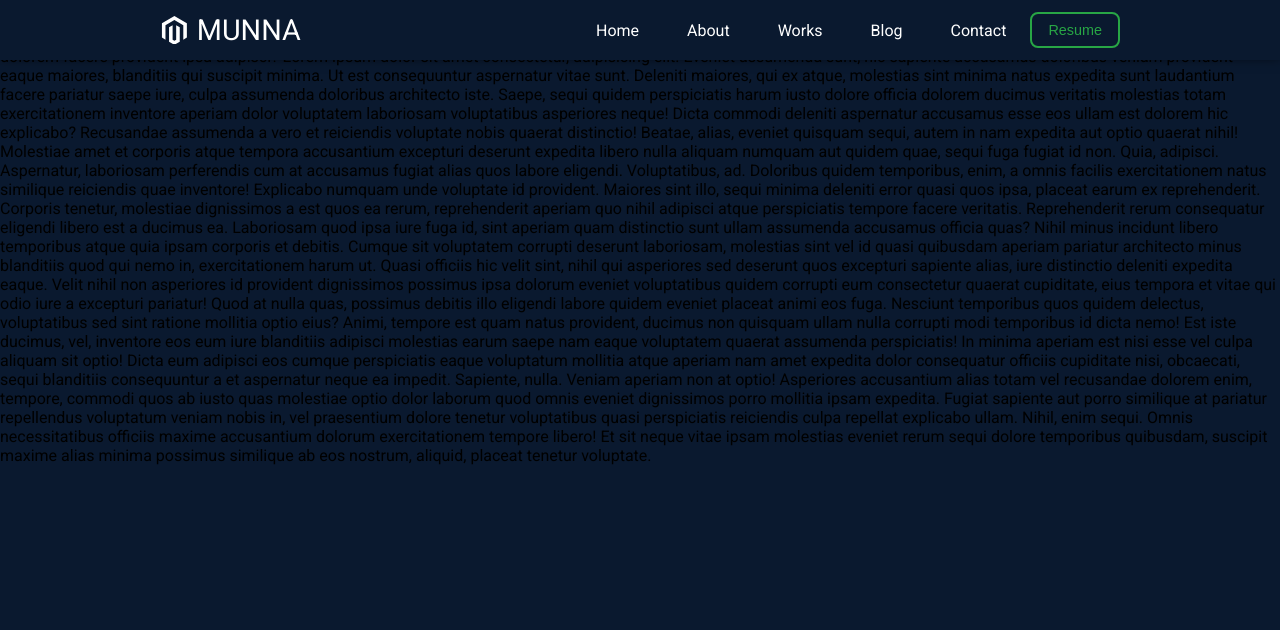
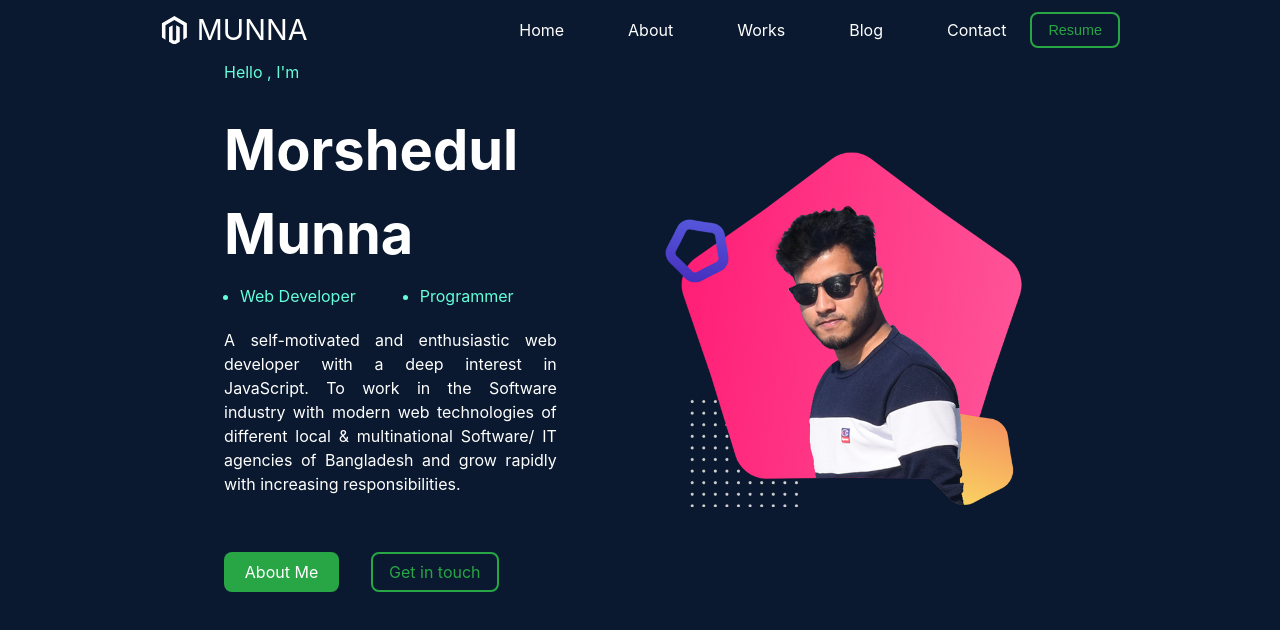
Before and after one commit to morshedulmunna/exacademy, a React (Create React App) app: page / in a window 1280 px wide. Shown: the top 630 px of the page. Built offline with nearby package versions, Linux system fonts and the light colour scheme.

Commit message:
Info details added

```diff
--- a/src/components/InfoDetails/InfoDetails.jsx
+++ b/src/components/InfoDetails/InfoDetails.jsx
@@ -1,69 +1,35 @@
 import React from "react";
-
+import "./InfoDetailsStyle.css";
+import "../../responsive.css";
+import H_Image from "../../../src/images/infosecimg.png";
 const InfoDetails = () => {
   return (
-    <div>
-      <h2>Info Details</h2>
-      <p>
-        Lorem ipsum dolor sit amet consectetur adipisicing elit. Ab incidunt, id
-        sed sint recusandae nobis saepe ratione eaque consequatur earum alias
-        quaerat? Unde eligendi modi dolorem facere provident ipsa adipisci?
-        Lorem ipsum dolor sit amet consectetur, adipisicing elit. Eveniet
-        assumenda sunt, hic sapiente accusamus doloribus veniam provident eaque
-        maiores, blanditiis qui suscipit minima. Ut est consequuntur aspernatur
-        vitae sunt. Deleniti maiores, qui ex atque, molestias sint minima natus
-        expedita sunt laudantium facere pariatur saepe iure, culpa assumenda
-        doloribus architecto iste. Saepe, sequi quidem perspiciatis harum iusto
-        dolore officia dolorem ducimus veritatis molestias totam exercitationem
-        inventore aperiam dolor voluptatem laboriosam voluptatibus asperiores
-        neque! Dicta commodi deleniti aspernatur accusamus esse eos ullam est
-        dolorem hic explicabo? Recusandae assumenda a vero et reiciendis
-        voluptate nobis quaerat distinctio! Beatae, alias, eveniet quisquam
-        sequi, autem in nam expedita aut optio quaerat nihil! Molestiae amet et
-        corporis atque tempora accusantium excepturi deserunt expedita libero
-        nulla aliquam numquam aut quidem quae, sequi fuga fugiat id non. Quia,
-        adipisci. Aspernatur, laboriosam perferendis cum at accusamus fugiat
-        alias quos labore eligendi. Voluptatibus, ad. Doloribus quidem
-        temporibus, enim, a omnis facilis exercitationem natus similique
-        reiciendis quae inventore! Explicabo numquam unde voluptate id
-        provident. Maiores sint illo, sequi minima deleniti error quasi quos
-        ipsa, placeat earum ex reprehenderit. Corporis tenetur, molestiae
-        dignissimos a est quos ea rerum, reprehenderit aperiam quo nihil
-        adipisci atque perspiciatis tempore facere veritatis. Reprehenderit
-        rerum consequatur eligendi libero est a ducimus ea. Laboriosam quod ipsa
-        iure fuga id, sint aperiam quam distinctio sunt ullam assumenda
-        accusamus officia quas? Nihil minus incidunt libero temporibus atque
-        quia ipsam corporis et debitis. Cumque sit voluptatem corrupti deserunt
-        laboriosam, molestias sint vel id quasi quibusdam aperiam pariatur
-        architecto minus blanditiis quod qui nemo in, exercitationem harum ut.
-        Quasi officiis hic velit sint, nihil qui asperiores sed deserunt quos
-        excepturi sapiente alias, iure distinctio deleniti expedita eaque. Velit
-        nihil non asperiores id provident dignissimos possimus ipsa dolorum
-        eveniet voluptatibus quidem corrupti eum consectetur quaerat cupiditate,
-        eius tempora et vitae qui odio iure a excepturi pariatur! Quod at nulla
-        quas, possimus debitis illo eligendi labore quidem eveniet placeat animi
-        eos fuga. Nesciunt temporibus quos quidem delectus, voluptatibus sed
-        sint ratione mollitia optio eius? Animi, tempore est quam natus
-        provident, ducimus non quisquam ullam nulla corrupti modi temporibus id
-        dicta nemo! Est iste ducimus, vel, inventore eos eum iure blanditiis
-        adipisci molestias earum saepe nam eaque voluptatem quaerat assumenda
-        perspiciatis! In minima aperiam est nisi esse vel culpa aliquam sit
-        optio! Dicta eum adipisci eos cumque perspiciatis eaque voluptatum
-        mollitia atque aperiam nam amet expedita dolor consequatur officiis
-        cupiditate nisi, obcaecati, sequi blanditiis consequuntur a et
-        aspernatur neque ea impedit. Sapiente, nulla. Veniam aperiam non at
-        optio! Asperiores accusantium alias totam vel recusandae dolorem enim,
-        tempore, commodi quos ab iusto quas molestiae optio dolor laborum quod
-        omnis eveniet dignissimos porro mollitia ipsam expedita. Fugiat sapiente
-        aut porro similique at pariatur repellendus voluptatum veniam nobis in,
-        vel praesentium dolore tenetur voluptatibus quasi perspiciatis
-        reiciendis culpa repellat explicabo ullam. Nihil, enim sequi. Omnis
-        necessitatibus officiis maxime accusantium dolorum exercitationem
-        tempore libero! Et sit neque vitae ipsam molestias eveniet rerum sequi
-        dolore temporibus quibusdam, suscipit maxime alias minima possimus
-        similique ab eos nostrum, aliquid, placeat tenetur voluptate.
-      </p>
-    </div>
+    <>
+      <section className=" container wrapper">
+        <div className="text__area">
+          <span>Hello , I'm</span>
+          <h1>Morshedul Munna</h1>
+          <ul>
+            <li>Web Developer</li>
+            <li>Programmer</li>
+          </ul>
+          <p>
+            A self-motivated and enthusiastic web developer with a deep interest
+            in JavaScript. To work in the Software industry with modern web
+            technologies of different local & multinational Software/ IT
+            agencies of Bangladesh and grow rapidly with increasing
+            responsibilities.
+          </p>
+          <a href="/about" id="about">
+            About Me
+          </a>
+          <a id="touch" href="/contact">
+            Get in touch
+          </a>
+        </div>
+        <img src={H_Image} alt="Header" />
+      </section>
+    </>
   );
 };
 
--- /dev/null
+++ b/src/components/InfoDetails/InfoDetailsStyle.css
@@ -0,0 +1,99 @@
+.wrapper {
+  padding-top: 60px;
+  display: flex;
+  justify-content: center;
+  align-items: center;
+}
+.wrapper img {
+  width: 50%;
+}
+.text__area span {
+  color: #64ffda;
+}
+.text__area h1 {
+  font-size: 3.5rem;
+  color: var(--text-color);
+  padding-bottom: 0.5rem;
+  padding-top: 1.5rem;
+}
+ul {
+  display: flex;
+  color: #64ffda;
+  align-items: center;
+}
+ul li:last-child {
+  margin-left: 4rem;
+}
+ul li {
+  margin-left: 1rem;
+}
+
+.text__area p {
+  color: var(--text-color);
+  width: 80%;
+  text-align: justify;
+  padding-top: 20px;
+  margin-bottom: 4rem;
+}
+
+#touch {
+  padding: 0.5rem 1rem;
+  border-radius: 0.5rem;
+  background: transparent;
+  border: 2px solid var(--primary-color);
+  color: var(--primary-color);
+  outline: none;
+  cursor: pointer;
+  font-size: 0.9rem;
+  text-decoration: none;
+  font-size: 1rem;
+  margin-left: 2rem;
+}
+#touch:hover {
+  background: var(--primary-color);
+  color: #fff;
+  transition: all 0.9s;
+}
+
+#about {
+  text-decoration: none;
+  padding: 0.6rem 1.3rem;
+  background-color: var(--primary-color);
+  border-radius: 0.5rem;
+  color: #fff;
+  font-size: 1rem;
+}
+#about:hover {
+  background-color: var(--secendory-color);
+  transition: all 0.3s;
+}
+
+/* @media screen and (min-width: 768px) and (max-width: 1023px) {
+  .wrapper {
+    padding-top: 100px;
+    flex-direction: column;
+  }
+  .wrapper img {
+    width: 100%;
+  }
+}
+@media screen and (max-width: 767px) {
+  .wrapper {
+    padding-top: 100px;
+    flex-direction: column-reverse;
+  }
+  .wrapper img {
+    width: 120%;
+  }
+  .text__area h1 {
+    font-size: 2rem;
+    white-space: nowrap;
+  }
+  ul {
+    white-space: nowrap;
+  }
+  .text__area p {
+    width: 100%;
+    margin-bottom: 2rem;
+  }
+} */
--- a/src/components/Navbar/Navbar.elements.js
+++ b/src/components/Navbar/Navbar.elements.js
@@ -10,7 +10,6 @@ export const Nav = styled.nav`
   align-items: center;
   height: 60px;
   background: #0a192f;
-  box-shadow: 0px -5px 13px 0px rgba(0, 0, 0, 1);
   padding: 0 5rem;
   @media screen and (max-width: 991px) {
     padding: 0 2rem;
--- a/src/index.css
+++ b/src/index.css
@@ -7,10 +7,23 @@
   scroll-behavior: smooth;
 }
 body {
-  font-family: "Roboto", sans-serif;
   background-color: var(--bg-color);
+  font-family: -apple-system, BlinkMacSystemFont, Segoe UI, Roboto,
+    Helvetica Neue, Arial, Noto Sans, sans-serif, Apple Color Emoji,
+    Segoe UI Emoji, Segoe UI Symbol, Noto Color Emoji;
+  font-size: 1rem;
+  font-weight: 400;
+  line-height: 1.5;
 }
 
 :root {
+  --primary-color: #28a645;
+  --secendory-color: #1b8b35;
   --bg-color: #0a192f;
+  --text-color: #fff;
 }
+
+.container {
+  width: 65%;
+  margin: auto;
+}
--- /dev/null
+++ b/src/responsive.css
@@ -0,0 +1,29 @@
+@media screen and (min-width: 768px) and (max-width: 1023px) {
+  .wrapper {
+    padding-top: 100px;
+    flex-direction: column;
+  }
+  .wrapper img {
+    width: 100%;
+  }
+}
+@media screen and (max-width: 767px) {
+  .wrapper {
+    padding-top: 100px;
+    flex-direction: column-reverse;
+  }
+  .wrapper img {
+    width: 120%;
+  }
+  .text__area h1 {
+    font-size: 2rem;
+    white-space: nowrap;
+  }
+  ul {
+    white-space: nowrap;
+  }
+  .text__area p {
+    width: 100%;
+    margin-bottom: 2rem;
+  }
+}
```
Also changed, not shown: src/components/InfoDetails/InfoDetailsStyle.js (deleted).
